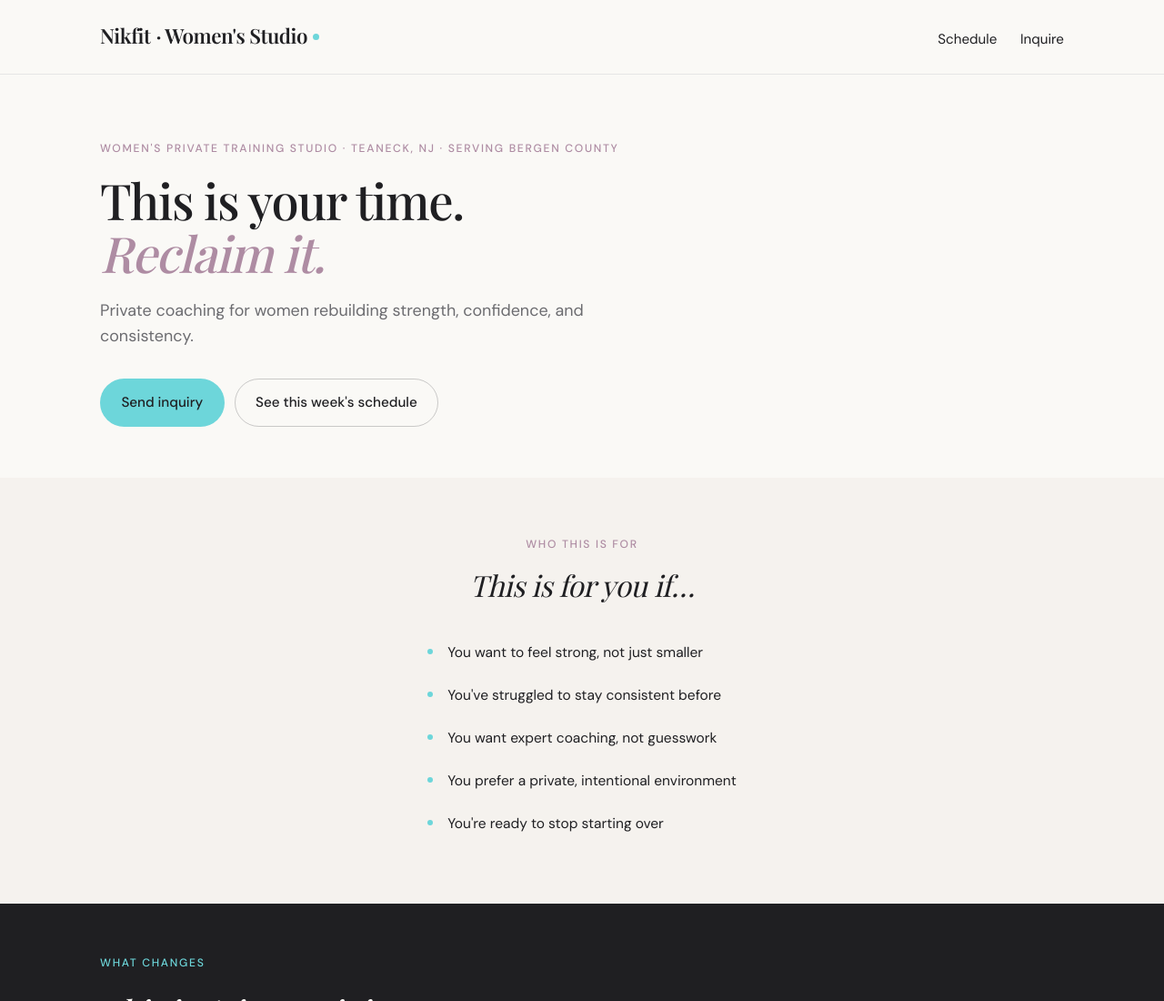
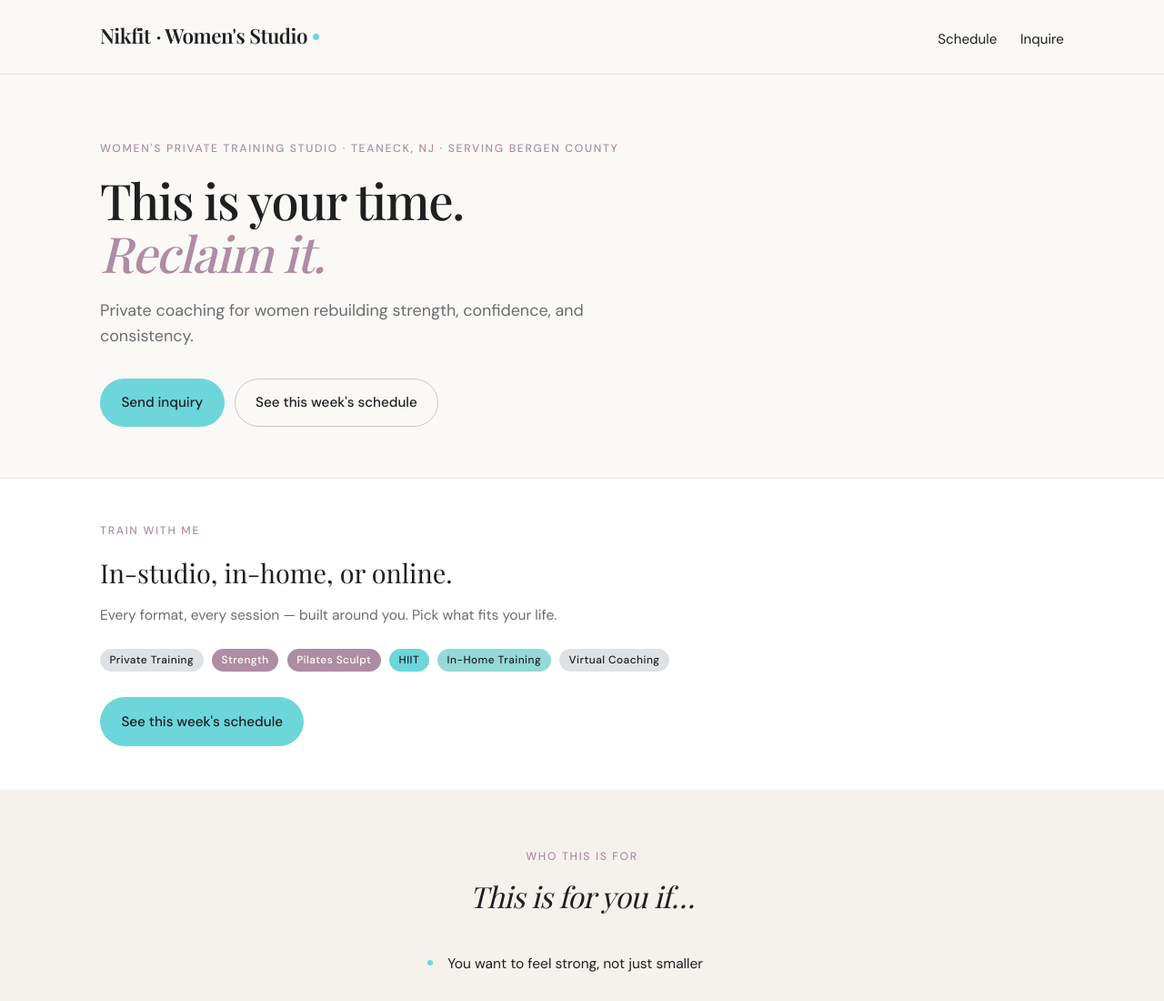
Before and after one commit to mbildner/nikfit-marketing, a website: page site/index.html in a window 1280 px wide. Shown: the top 1100 px of the page at 91% size. Drawn offline with nearby package versions, Linux system fonts and the light colour scheme; a web font is replaced by a local one.

Commit message:
Edit site/index.html via MCP

```diff
--- a/site/index.html
+++ b/site/index.html
@@ -151,6 +151,24 @@
         <a href="inquire.html" class="btn btn-primary">Send inquiry</a>
         <a href="schedule.html" class="btn btn-secondary">See this week's schedule</a>
       </div>
+    </div>
+  </section>
+
+  <!-- TRAIN WITH ME -->
+  <section style="background: #fff; padding: 3rem 0; border-top: 1px solid rgba(162,171,181,0.25);">
+    <div class="container">
+      <p class="eyebrow" style="margin-bottom: 0.75rem;">Train with me</p>
+      <h2 style="font-family: var(--font-display); font-size: clamp(1.3rem, 3.5vw, 1.8rem); font-weight: 400; margin-bottom: 0.75rem;">In-studio, in-home, or online.</h2>
+      <p style="color: var(--c-muted); font-size: 0.97rem; margin-bottom: 1.5rem; max-width: 520px;">Every format, every session — built around you. Pick what fits your life.</p>
+      <div style="display: flex; flex-wrap: wrap; gap: 0.6rem; margin-bottom: 1.75rem;">
+        <span class="tag tag-1on1">Private Training</span>
+        <span class="tag tag-strength">Strength</span>
+        <span class="tag" style="background: var(--c-mauve); color: #fff;">Pilates Sculpt</span>
+        <span class="tag tag-hiit">HIIT</span>
+        <span class="tag tag-pre">In-Home Training</span>
+        <span class="tag tag-1on1">Virtual Coaching</span>
+      </div>
+      <a href="schedule.html" class="btn btn-primary">See this week's schedule</a>
     </div>
   </section>
 
```
